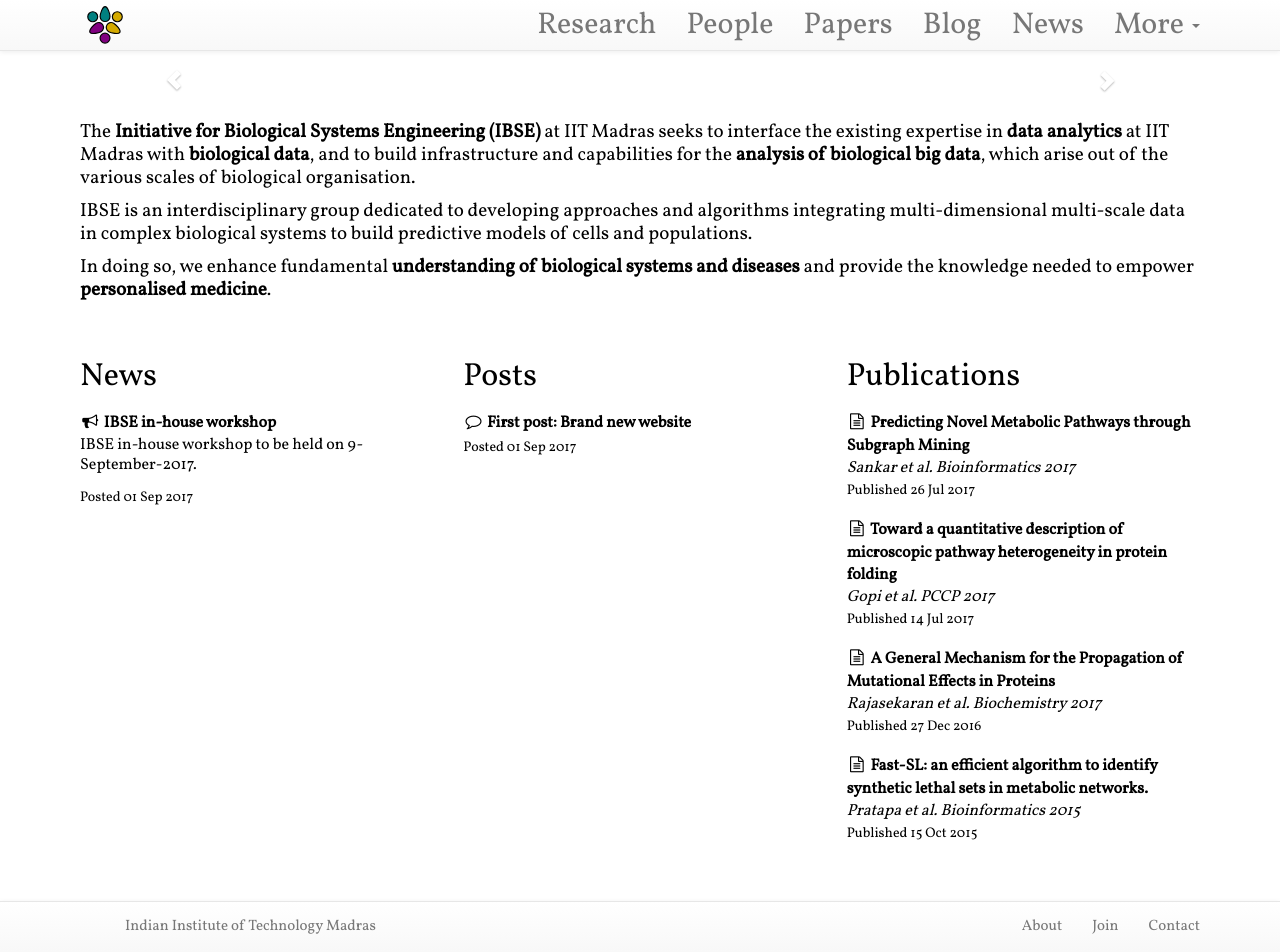
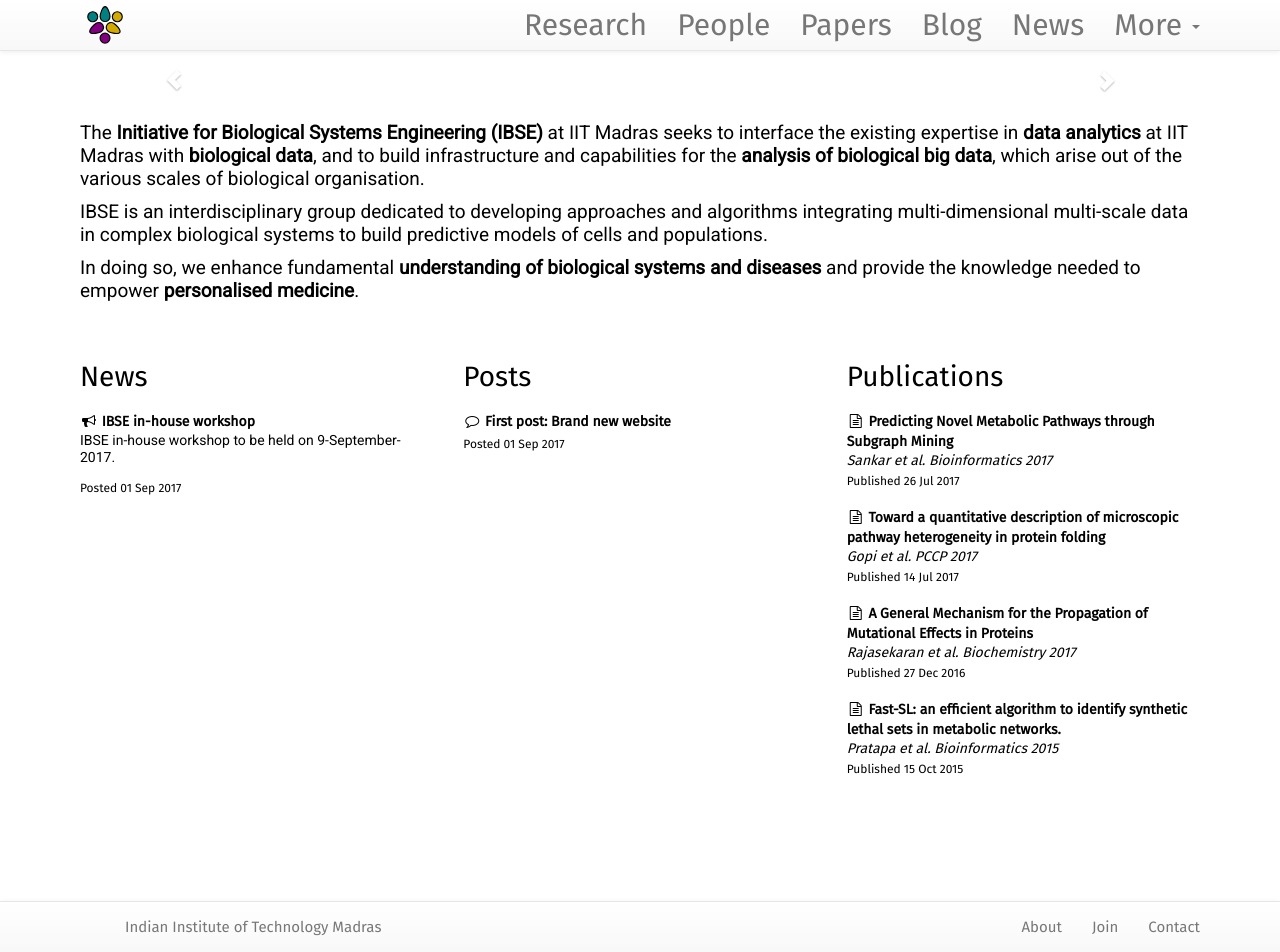
Before and after one commit to philge/ibse-iitm.github.io, a Jekyll site: the page built from index.html, in a window 1280 px wide and 952 px high. Built offline with Jekyll 4.4.1, drawn with Linux system fonts in a browser that asks for light colours; nearby versions of some CDN libraries.

Commit message:
font change

```diff
--- a/_includes/themes/lab/default.html
+++ b/_includes/themes/lab/default.html
@@ -28,7 +28,7 @@
     <link rel="stylesheet" href="//maxcdn.bootstrapcdn.com/font-awesome/4.3.0/css/font-awesome.min.css"/>
 
     <!-- Fonts via Google -->
-    <link href="https://fonts.googleapis.com/css?family=Open+Sans|Vollkorn" rel="stylesheet">
+    <link href="https://fonts.googleapis.com/css?family=Fira+Sans|Roboto" rel="stylesheet">
 
     <!-- Math via MathJax -->
     <script type="text/javascript" src="http://cdn.mathjax.org/mathjax/latest/MathJax.js?config=TeX-AMS-MML_HTMLorMML"></script>
--- a/assets/themes/lab/css/style.scss
+++ b/assets/themes/lab/css/style.scss
@@ -1,8 +1,9 @@
 ---
 ---
 
-$font-size-base: 16px;
-$font-stack:    'Vollkorn', serif, 'Open Sans', sans-serif;
+$font-size-base: 14px;
+$font-stack: 'Fira Sans', sans-serif;
+$sansfont: 'Roboto', sans-serif;
 $primary-color: #000000;
 $subtle-color: #95a5a6;
 $font-weight-base: 300;
@@ -64,6 +65,7 @@ h6 {
 
 p {
 	font-weight: $font-weight-base;
+    font-family: $sansfont;
 }
 
 .hugespacer {
@@ -106,7 +108,7 @@ a.off {
 
 .big-member-photo {
 	// width: 300px;
-	max-width: 300px;
+	max-width: 200px;
 	// height: 400px;
 }
 
```
